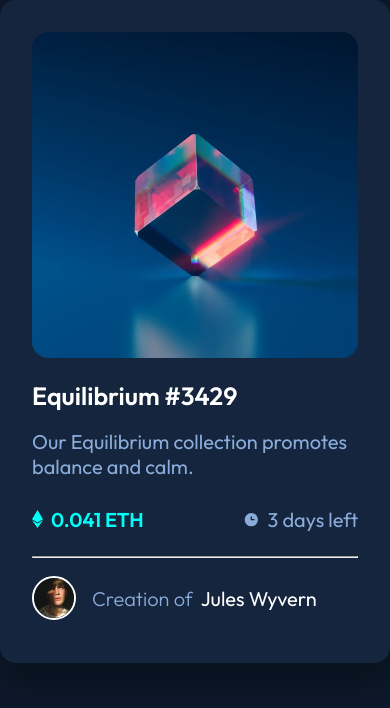
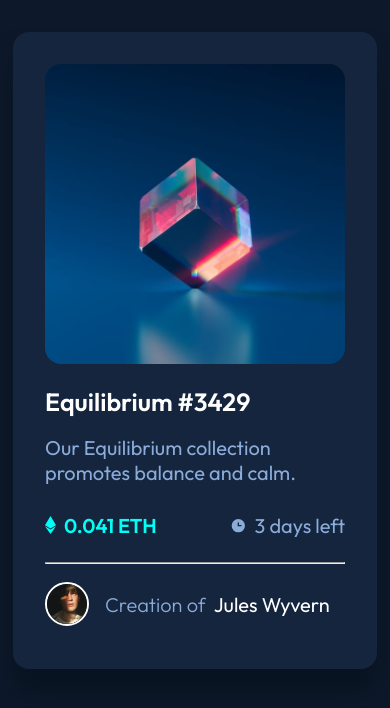
Before and after one commit to casserole27/FMNFTpreviewcardcomponent, a plain HTML site: page index.html in a window 390 px wide. Drawn offline with Linux system fonts and the light colour scheme.

Commit message:
Responsiveness update
Better mobile sizing for the preview card.

```diff
--- a/index.html
+++ b/index.html
@@ -32,8 +32,8 @@ December 2021
   @media screen and (max-width: 1000px) {
 
     #card {
-      width: 375px;
-      margin-top: 0;
+      width: 300px;
+      margin-top: 2rem;
     }
 
     h2 {
```
